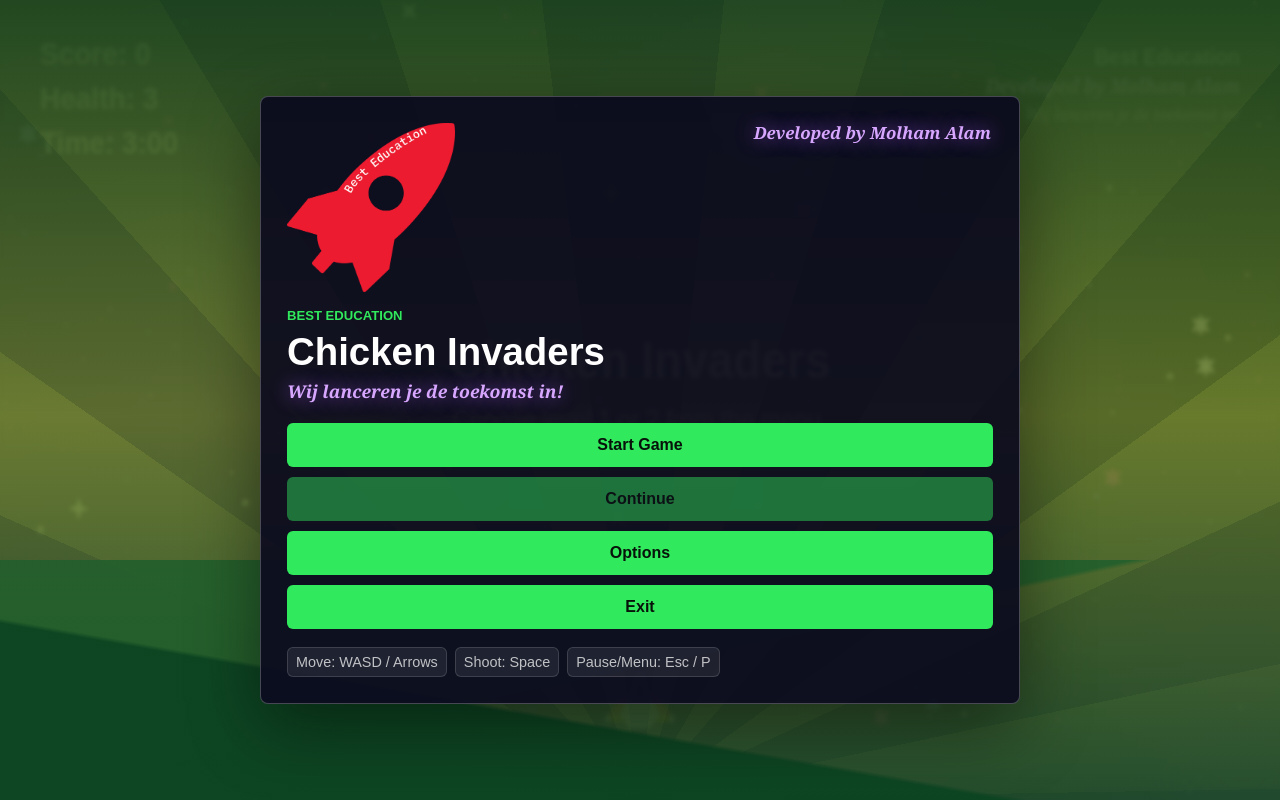
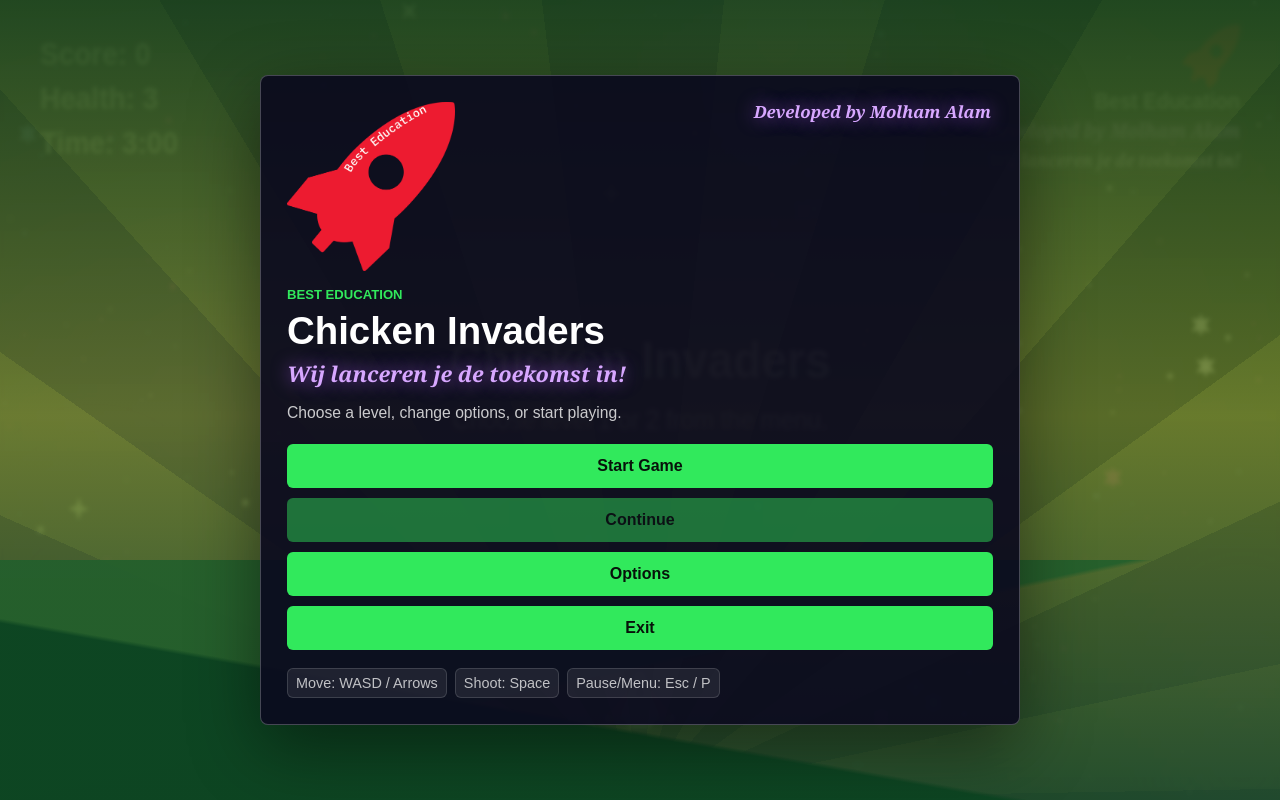
Before and after one commit to Molham-arch/Chicken-Invaders-Examen, an Electron app: page index.html in a window 1280 px wide. Drawn offline with Linux system fonts and the light colour scheme.

Commit message:
add logo in game also

```diff
--- a/game.js
+++ b/game.js
@@ -17,8 +17,8 @@ const levelBackButton = document.querySelector("#levelBackButton");
 const levelButtons = document.querySelectorAll("[data-level]");
 const statusText = document.querySelector("#statusText");
 const pressedKeys = new Set();
+const sloganText = "Wij lanceren je de toekomst in!";
 const creditText = "Developed by Molham Alam";
-const sloganText = "Wij lanceren je de toekomst in!";
 
 // Pointer is used for mouse and touch movement.
 const pointer = {
@@ -64,6 +64,7 @@ const assets = {
   bullet: loadImage("assets/sprites/bullet.png"),
   egg: loadImage("assets/sprites/egg.png"),
   power: loadImage("assets/sprites/hero.png"),
+  brandLogo: loadImage("assets/Bijlage 2 - Logos/Bijlage 2 - Logo zonder text.png"),
 };
 
 // Audio assets are controlled through the volume slider in the options menu.
@@ -140,17 +141,28 @@ function drawHud() {
     ctx.fillText(`Triple Shot: ${game.player.powerTimer.toFixed(1)}s`, 40, 178);
   }
 
+  ctx.save();
   ctx.textAlign = "right";
+
+  if (assets.brandLogo.complete) {
+    const logoSize = 58;
+    ctx.drawImage(assets.brandLogo, canvas.width - logoSize - 40, 22, logoSize, logoSize);
+  }
+
+  ctx.shadowColor = "rgba(0, 0, 0, 0.55)";
+  ctx.shadowBlur = 8;
   ctx.fillStyle = "rgba(255, 255, 255, 0.92)";
   ctx.font = "bold 20px Arial";
-  ctx.fillText("Best Education", canvas.width - 40, 58);
+  ctx.fillText("Best Education", canvas.width - 40, 98);
   ctx.fillStyle = "#d7a7ff";
+  ctx.shadowColor = "rgba(178, 92, 255, 0.65)";
+  ctx.shadowBlur = 14;
   ctx.font = "italic bold 18px Georgia";
-  ctx.fillText(creditText, canvas.width - 40, 84);
-  ctx.fillStyle = "rgba(255, 255, 255, 0.78)";
-  ctx.font = "italic 15px Georgia";
-  ctx.fillText(sloganText, canvas.width - 40, 108);
-  ctx.textAlign = "left";
+  ctx.fillText(creditText, canvas.width - 40, 124);
+  ctx.fillStyle = "#f0dcff";
+  ctx.font = "italic bold 16px Georgia";
+  ctx.fillText(sloganText, canvas.width - 40, 150);
+  ctx.restore();
 }
 
 function drawPlayer() {
@@ -635,7 +647,7 @@ function hideMenu() {
   menuOverlay.setAttribute("aria-hidden", "true");
 }
 
-function showMenu(title = "Chicken Invaders", message = sloganText) {
+function showMenu(title = "Chicken Invaders", message = "Choose a level, change options, or start playing.") {
   // Reset menu panels so the player always returns to the main menu first.
   menuTitle.textContent = title;
   statusText.textContent = message;
@@ -714,7 +726,7 @@ backButton.addEventListener("click", () => {
   optionsPanel.hidden = true;
   mainPanel.hidden = false;
   menuTitle.textContent = "Chicken Invaders";
-  statusText.textContent = sloganText;
+  statusText.textContent = "Choose a level, change options, or start playing.";
 });
 
 levelBackButton.addEventListener("click", () => {
--- a/index.html
+++ b/index.html
@@ -20,7 +20,10 @@
           />
           <p class="eyebrow">Best Education</p>
           <h1 id="menuTitle">Chicken Invaders</h1>
-          <p id="statusText" class="credit-text">Wij lanceren je de toekomst in!</p>
+          <p class="brand-slogan">Wij lanceren je de toekomst in!</p>
+          <p id="statusText" class="menu-message">
+            Choose a level, change options, or start playing.
+          </p>
 
           <div id="mainPanel" class="menu-actions">
             <button id="startButton" type="button">Start Game</button>
@@ -39,23 +42,47 @@
                 <span class="level-number">2</span>
                 <span class="stars">***</span>
               </button>
-              <button class="level-tile is-locked" type="button" disabled><span class="lock-shape"></span></button>
-              <button class="level-tile is-locked" type="button" disabled><span class="lock-shape"></span></button>
-              <button class="level-tile is-locked" type="button" disabled><span class="lock-shape"></span></button>
-              <button class="level-tile is-locked" type="button" disabled><span class="lock-shape"></span></button>
-              <button class="level-tile is-locked" type="button" disabled><span class="lock-shape"></span></button>
-              <button class="level-tile is-locked" type="button" disabled><span class="lock-shape"></span></button>
-              <button class="level-tile is-locked" type="button" disabled><span class="lock-shape"></span></button>
-              <button class="level-tile is-locked" type="button" disabled><span class="lock-shape"></span></button>
+              <button class="level-tile is-locked" type="button" disabled>
+                <span class="lock-shape"></span>
+              </button>
+              <button class="level-tile is-locked" type="button" disabled>
+                <span class="lock-shape"></span>
+              </button>
+              <button class="level-tile is-locked" type="button" disabled>
+                <span class="lock-shape"></span>
+              </button>
+              <button class="level-tile is-locked" type="button" disabled>
+                <span class="lock-shape"></span>
+              </button>
+              <button class="level-tile is-locked" type="button" disabled>
+                <span class="lock-shape"></span>
+              </button>
+              <button class="level-tile is-locked" type="button" disabled>
+                <span class="lock-shape"></span>
+              </button>
+              <button class="level-tile is-locked" type="button" disabled>
+                <span class="lock-shape"></span>
+              </button>
+              <button class="level-tile is-locked" type="button" disabled>
+                <span class="lock-shape"></span>
+              </button>
             </div>
 
-            <button id="levelBackButton" class="back-menu-button" type="button">Back</button>
+            <button id="levelBackButton" class="back-menu-button" type="button">
+              Back
+            </button>
           </div>
 
           <div id="optionsPanel" class="options-panel" hidden>
             <label>
               Volume
-              <input id="volumeSlider" type="range" min="0" max="100" value="45" />
+              <input
+                id="volumeSlider"
+                type="range"
+                min="0"
+                max="100"
+                value="45"
+              />
             </label>
 
             <label>
--- a/styles.css
+++ b/styles.css
@@ -112,13 +112,21 @@ p {
   line-height: 1.45;
 }
 
-.credit-text {
+.brand-slogan {
+  margin-bottom: 12px;
   color: #d7a7ff;
   font-family: Georgia, "Times New Roman", serif;
-  font-size: 1.1rem;
+  font-size: 1.35rem;
   font-style: italic;
   font-weight: 700;
   text-shadow: 0 0 18px rgba(178, 92, 255, 0.7);
+}
+
+.menu-message {
+  min-height: 24px;
+  margin-bottom: 18px;
+  color: rgba(255, 255, 255, 0.78);
+  font-size: 0.98rem;
 }
 
 .menu-actions,
```
Also changed, not shown: Logboek.md (+20 -0 lines).
